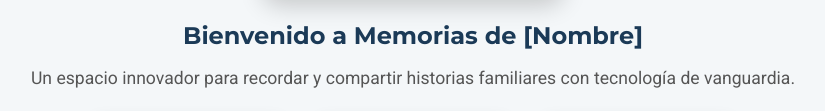
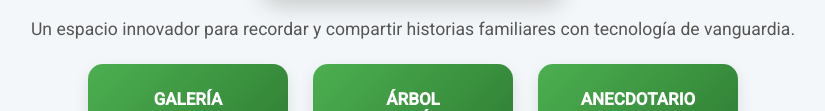
Before and after one commit to EcoparqueEternia/AuroraEMartinez, a plain HTML site: page index.html in a window 1280 px wide. Shown: the part 183-294 px from the top of the page, without its empty margins (227-1052 px from the left). Drawn offline with Linux system fonts and the light colour scheme.

Commit message:
Update index.html

```diff
--- a/index.html
+++ b/index.html
@@ -183,7 +183,6 @@
     <source src="presentacion.mp4" type="video/mp4">
     Tu navegador no soporta la reproducción de video.
   </video>
-  <h1>Bienvenido a Memorias de [Nombre]</h1>
   <p>Un espacio innovador para recordar y compartir historias familiares con tecnología de vanguardia.</p>
   <div class="cards">
     <div class="card" onclick="mostrarSeccion('galeria')">Galería</div>
```
